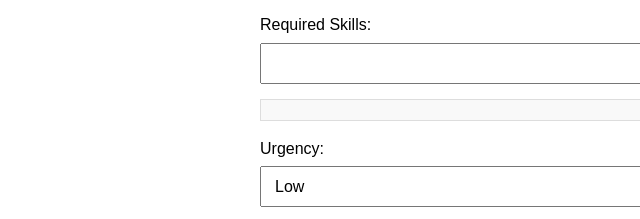
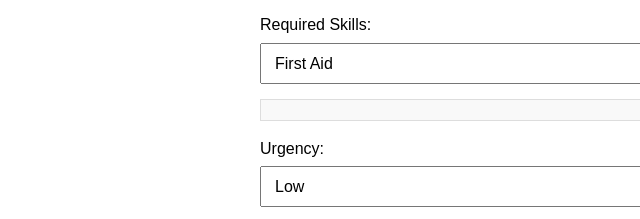
Before and after one commit to juustinnle/Volunteer-Website-Copy, a website: page frontend/index.html in a window 1280 px wide. Both pictures are taken after a click on the link "Event Management". Shown: the part 471-690 px from the top of the page, 0-640 px from the left. Drawn offline with Linux system fonts and the light colour scheme; no server answers.

Commit message:
Finished Volunteer - Matching module

```diff
--- a/frontend/index.html
+++ b/frontend/index.html
@@ -163,7 +163,56 @@
 
             <label for="required-skills">Required Skills:</label>
             <select id="required-skills" name="required-skills">
-                <!-- Skills options -->
+                <option value="first_aid">First Aid</option>
+                <option value="cpr">CPR</option>
+                <option value="event_planning">Event Planning</option>
+                <option value="public_speaking">Public Speaking</option>
+                <option value="data_entry">Data Entry</option>
+                <option value="social_media_management">Social Media Management</option>
+                <option value="cooking">Cooking</option>
+                <option value="fundraising">Fundraising</option>
+                <option value="childcare">Childcare</option>
+                <option value="tutoring">Tutoring</option>
+                <option value="transportation">Transportation</option>
+                <option value="maintenance">Maintenance</option>
+                <option value="graphic_design">Graphic Design</option>
+                <option value="it_support">IT Support</option>
+                <option value="photography">Photography</option>
+                <option value="mentoring">Mentoring</option>
+                <option value="language_translation">Language Translation</option>
+                <option value="legal_advice">Legal Advice</option>
+                <option value="healthcare">Healthcare</option>
+                <option value="counseling">Counseling</option>
+                <option value="marketing">Marketing</option>
+                <option value="administrative_support">Administrative Support</option>
+                <option value="event_coordination">Event Coordination</option>
+                <option value="volunteer_management">Volunteer Management</option>
+                <option value="community_outreach">Community Outreach</option>
+                <option value="environmental_cleanup">Environmental Cleanup</option>
+                <option value="elder_care">Elder Care</option>
+                <option value="youth_mentoring">Youth Mentoring</option>
+                <option value="disaster_relief">Disaster Relief</option>
+                <option value="animal_care">Animal Care</option>
+                <option value="teaching">Teaching</option>
+                <option value="writing">Writing</option>
+                <option value="editing">Editing</option>
+                <option value="public_relations">Public Relations</option>
+                <option value="logistics">Logistics</option>
+                <option value="project_management">Project Management</option>
+                <option value="research">Research</option>
+                <option value="survey_administration">Survey Administration</option>
+                <option value="food_service">Food Service</option>
+                <option value="event_setup">Event Setup</option>
+                <option value="traffic_control">Traffic Control</option>
+                <option value="medical_support">Medical Support</option>
+                <option value="security">Security</option>
+                <option value="registration">Registration</option>
+                <option value="hospitality">Hospitality</option>
+                <option value="customer_service">Customer Service</option>
+                <option value="donation_management">Donation Management</option>
+                <option value="phone_banking">Phone Banking</option>
+                <option value="translation">Translation</option>
+                <option value="sign_language">Sign Language</option>
             </select>
             <div id="selected-required-skills"></div>
 
@@ -196,8 +245,8 @@
         <h1>Volunteer Matching</h1>
         <form id="volunteer-matching-form">
             <label for="volunteer-name">Volunteer Name:</label>
-            <select id="volunteer-name" name="volunteer-name">
-                <!-- User options will be dynamically added here -->
+            <select id="volunteer-name" name="volunteer-name" onchange="fetchMatchingEvents()">
+                <option value="">Select User</option>
             </select>
 
             <label for="matched-event">Matched Event:</label>
@@ -208,6 +257,7 @@
             <button type="submit">Match Volunteer</button>
         </form>
     </section>
+
 
     <section id="history" class="content-section">
         <h1>Volunteer History</h1>
--- a/frontend/script.js
+++ b/frontend/script.js
@@ -511,7 +511,6 @@ fetch('http://localhost:3000/events')
             section.style.display = 'none';
         });
         document.getElementById(sectionId).style.display = 'block';
-        saveCurrentSection(sectionId);
     };
 
 
@@ -538,6 +537,26 @@ fetch('http://localhost:3000/events')
         });
     });
 
+    window.fetchMatchingEvents = function() {
+        const volunteerEmail = document.getElementById('volunteer-name').value;
+
+        fetch(`http://localhost:3000/matching-events/${volunteerEmail}`)
+            .then(response => response.json())
+            .then(events => {
+                const matchedEventSelect = document.getElementById('matched-event');
+                matchedEventSelect.innerHTML = '';
+                events.forEach(event => {
+                    const option = document.createElement('option');
+                    option.value = event.id;
+                    option.textContent = event.name;
+                    matchedEventSelect.appendChild(option);
+                });
+            })
+            .catch(error => {
+                console.error('Error fetching matching events:', error);
+            });
+    };
+
     const email = localStorage.getItem('email');
     if (email) {
         fetchProfile(email);
```
Also changed, not shown: backend/server.js (+21 -2 lines).
